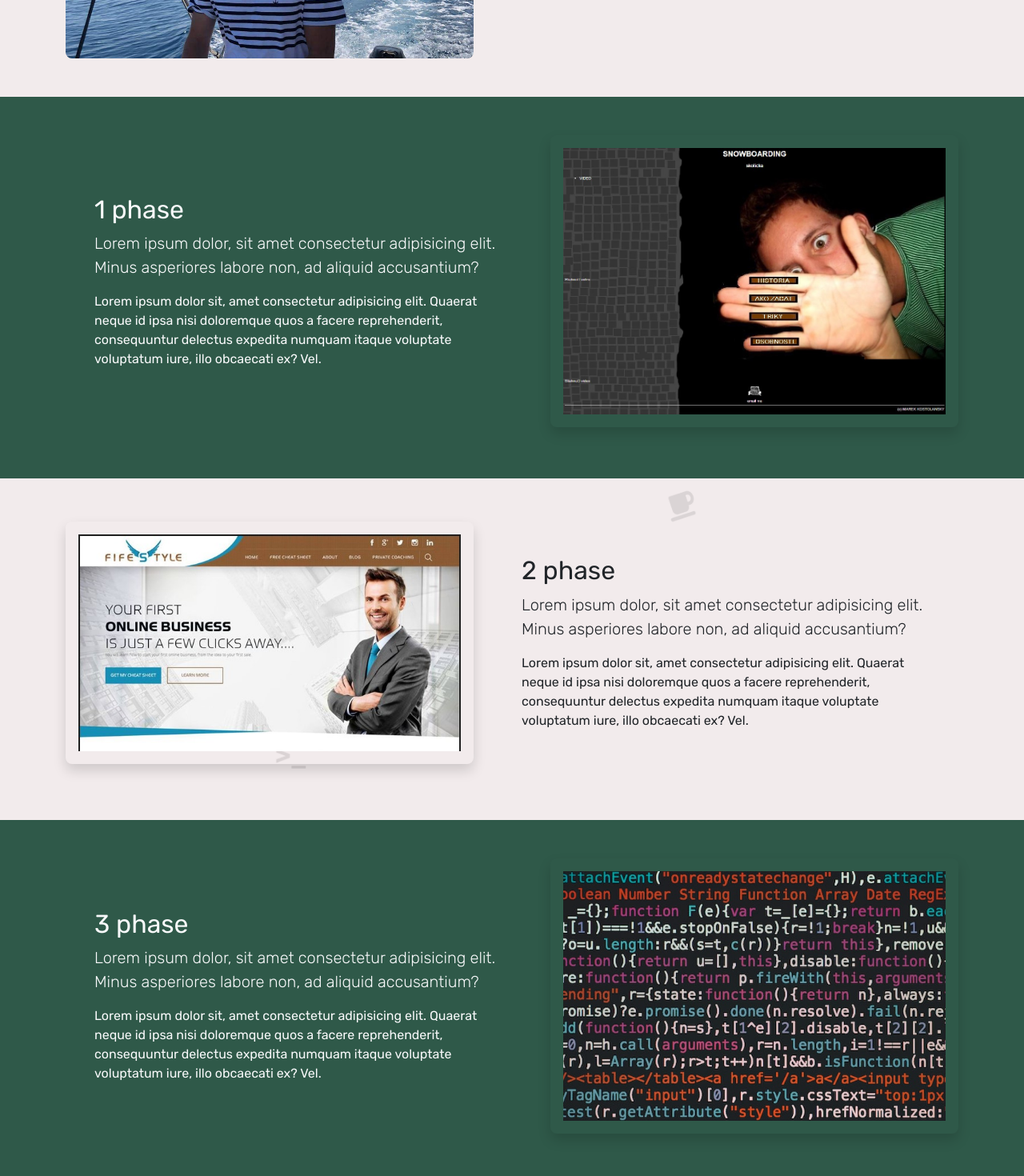
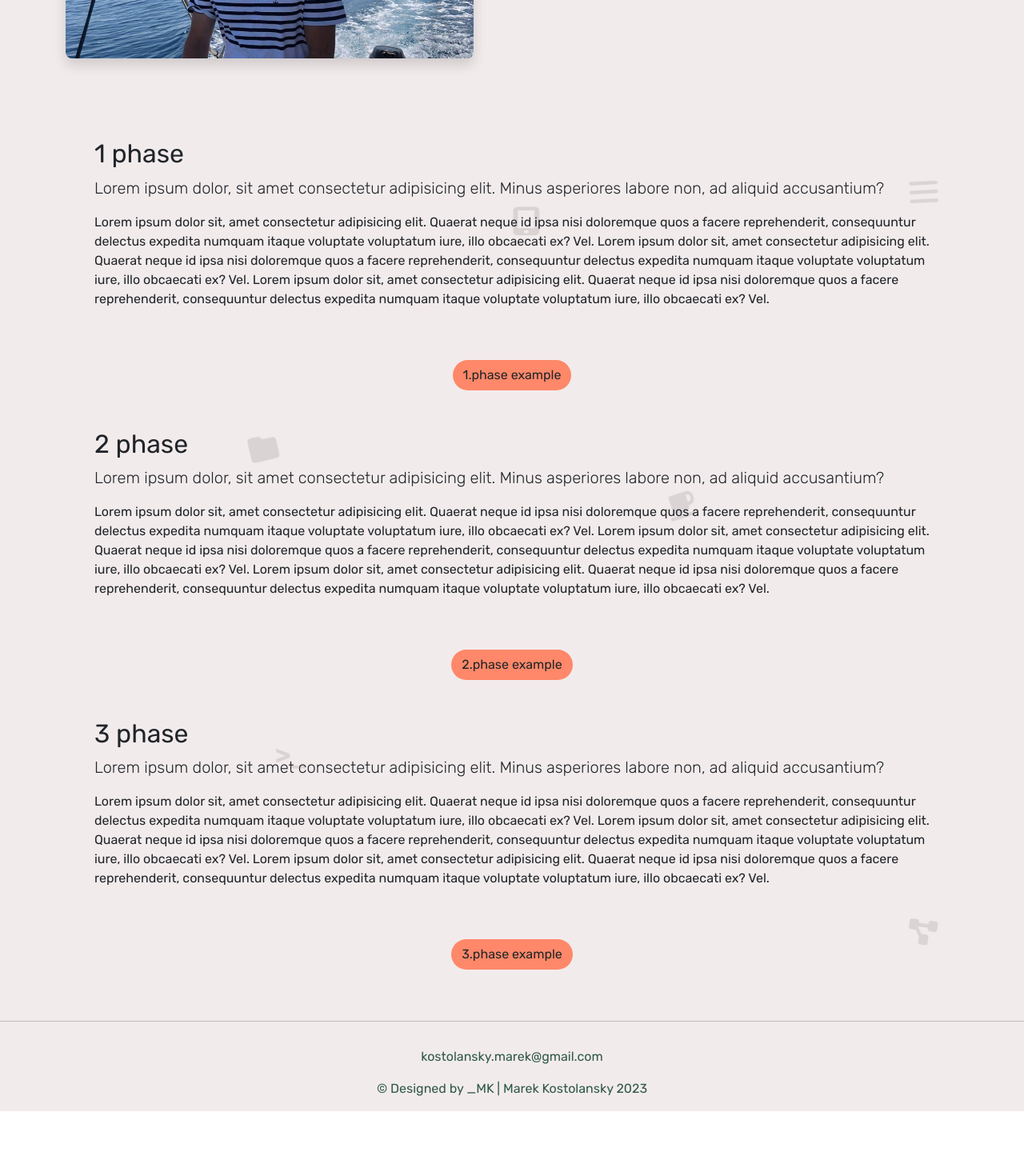
Before and after one commit to maderi21/porfolio, a React (Create React App) app: page /about in a window 1280 px wide. Shown: the part 480-1950 px from the top of the page at 80% size. After the commit the page ends 1869 px from the top, so only its background shows below. Built offline with nearby package versions, Linux system fonts and the light colour scheme.

Commit message:
phases in bio

```diff
--- a/src/pages/AboutMe.jsx
+++ b/src/pages/AboutMe.jsx
@@ -1,6 +1,6 @@
 import aboutme from "../images/aboutme.png";
 import third from "../images/third.jpg";
-import snowboard from "../images/snowboarding.jpg";
+import snow from "../images/snow.png";
 import fifestyle from "../images/fifestyle.jpg";
 import Footer from "../components/Footer";
 
@@ -11,7 +11,11 @@ const AboutMe = () => {
         <div class="container">
           <div class="row align-items-center justify-content-between">
             <div class="col-md">
-              <img class="img-fluid rounded-3" src={aboutme} alt="" />
+              <img
+                class="img-fluid rounded-3 shadow mb-1"
+                src={aboutme}
+                alt=""
+              />
             </div>
             <div class="col-md p-5">
               <h1 className="bg-danger">Hi, I’m Marek.</h1>
@@ -20,16 +24,20 @@ const AboutMe = () => {
                 Lorem ipsum dolor sit, amet consectetur adipisicing elit.
                 Quaerat neque id ipsa nisi doloremque quos a facere
                 reprehenderit, consequuntur delectus expedita numquam itaque
-                voluptate voluptatum iure, illo obcaecati ex? Vel.
+                voluptate voluptatum iure, illo obcaecati ex? Vel. Lorem ipsum
+                dolor sit, amet consectetur adipisicing elit. Quaerat neque id
+                ipsa nisi doloremque quos a facere reprehenderit, consequuntur
+                delectus expedita numquam itaque voluptate voluptatum iure, illo
+                obcaecati ex? Vel.
               </p>
             </div>
           </div>
         </div>
       </section>
-      <section class="p-5 bg-dark">
+      <section>
         <div class="container">
-          <div class="row align-items-center justify-content-between">
-            <div class="col-md p-5 text-light">
+          <div class="row">
+            <div class="col-md p-5">
               <h2>1 phase</h2>
               <p class="lead">
                 Lorem ipsum dolor, sit amet consectetur adipisicing elit. Minus
@@ -39,29 +47,27 @@ const AboutMe = () => {
                 Lorem ipsum dolor sit, amet consectetur adipisicing elit.
                 Quaerat neque id ipsa nisi doloremque quos a facere
                 reprehenderit, consequuntur delectus expedita numquam itaque
-                voluptate voluptatum iure, illo obcaecati ex? Vel.
+                voluptate voluptatum iure, illo obcaecati ex? Vel. Lorem ipsum
+                dolor sit, amet consectetur adipisicing elit. Quaerat neque id
+                ipsa nisi doloremque quos a facere reprehenderit, consequuntur
+                delectus expedita numquam itaque voluptate voluptatum iure, illo
+                obcaecati ex? Vel. Lorem ipsum dolor sit, amet consectetur
+                adipisicing elit. Quaerat neque id ipsa nisi doloremque quos a
+                facere reprehenderit, consequuntur delectus expedita numquam
+                itaque voluptate voluptatum iure, illo obcaecati ex? Vel.
               </p>
-            </div>
-            <div class="col-md">
-              <img
-                class="img-fluid rounded-3 shadow p-3 mb-3"
-                src={snowboard}
-                alt=""
-              />
             </div>
           </div>
         </div>
       </section>
-      <section class="p-5">
+      <span className="d-flex justify-content-center">
+        <button className="btn bg-secondary rounded-5" type="submit">
+          1.phase example
+        </button>
+      </span>
+      <section>
         <div class="container">
-          <div class="row align-items-center justify-content-between">
-            <div class="col-md">
-              <img
-                class="img-fluid rounded-3 shadow p-3 mb-3"
-                src={fifestyle}
-                alt=""
-              />
-            </div>
+          <div class="row">
             <div class="col-md p-5">
               <h2>2 phase</h2>
               <p class="lead">
@@ -72,16 +78,28 @@ const AboutMe = () => {
                 Lorem ipsum dolor sit, amet consectetur adipisicing elit.
                 Quaerat neque id ipsa nisi doloremque quos a facere
                 reprehenderit, consequuntur delectus expedita numquam itaque
-                voluptate voluptatum iure, illo obcaecati ex? Vel.
+                voluptate voluptatum iure, illo obcaecati ex? Vel. Lorem ipsum
+                dolor sit, amet consectetur adipisicing elit. Quaerat neque id
+                ipsa nisi doloremque quos a facere reprehenderit, consequuntur
+                delectus expedita numquam itaque voluptate voluptatum iure, illo
+                obcaecati ex? Vel. Lorem ipsum dolor sit, amet consectetur
+                adipisicing elit. Quaerat neque id ipsa nisi doloremque quos a
+                facere reprehenderit, consequuntur delectus expedita numquam
+                itaque voluptate voluptatum iure, illo obcaecati ex? Vel.
               </p>
             </div>
           </div>
         </div>
       </section>
-      <section class="p-5 bg-dark">
+      <span className="d-flex justify-content-center">
+        <button className="btn bg-secondary rounded-5" type="submit">
+          2.phase example
+        </button>
+      </span>
+      <section>
         <div class="container">
-          <div class="row align-items-center justify-content-between">
-            <div class="col-md p-5 text-light">
+          <div class="row">
+            <div class="col-md p-5">
               <h2>3 phase</h2>
               <p class="lead">
                 Lorem ipsum dolor, sit amet consectetur adipisicing elit. Minus
@@ -91,19 +109,25 @@ const AboutMe = () => {
                 Lorem ipsum dolor sit, amet consectetur adipisicing elit.
                 Quaerat neque id ipsa nisi doloremque quos a facere
                 reprehenderit, consequuntur delectus expedita numquam itaque
-                voluptate voluptatum iure, illo obcaecati ex? Vel.
+                voluptate voluptatum iure, illo obcaecati ex? Vel. Lorem ipsum
+                dolor sit, amet consectetur adipisicing elit. Quaerat neque id
+                ipsa nisi doloremque quos a facere reprehenderit, consequuntur
+                delectus expedita numquam itaque voluptate voluptatum iure, illo
+                obcaecati ex? Vel. Lorem ipsum dolor sit, amet consectetur
+                adipisicing elit. Quaerat neque id ipsa nisi doloremque quos a
+                facere reprehenderit, consequuntur delectus expedita numquam
+                itaque voluptate voluptatum iure, illo obcaecati ex? Vel.
               </p>
-            </div>
-            <div class="col-md">
-              <img
-                class="img-fluid rounded-3 shadow p-3 mb-3"
-                src={third}
-                alt=""
-              />
             </div>
           </div>
         </div>
       </section>
+      <span className="d-flex justify-content-center">
+        <button className="btn bg-secondary rounded-5 mb-5" type="submit">
+          3.phase example
+        </button>
+      </span>
+
       <Footer />
     </>
   );
```
Also changed, not shown: src/images/bgtechstack.png (added), src/images/snow.png (added).
